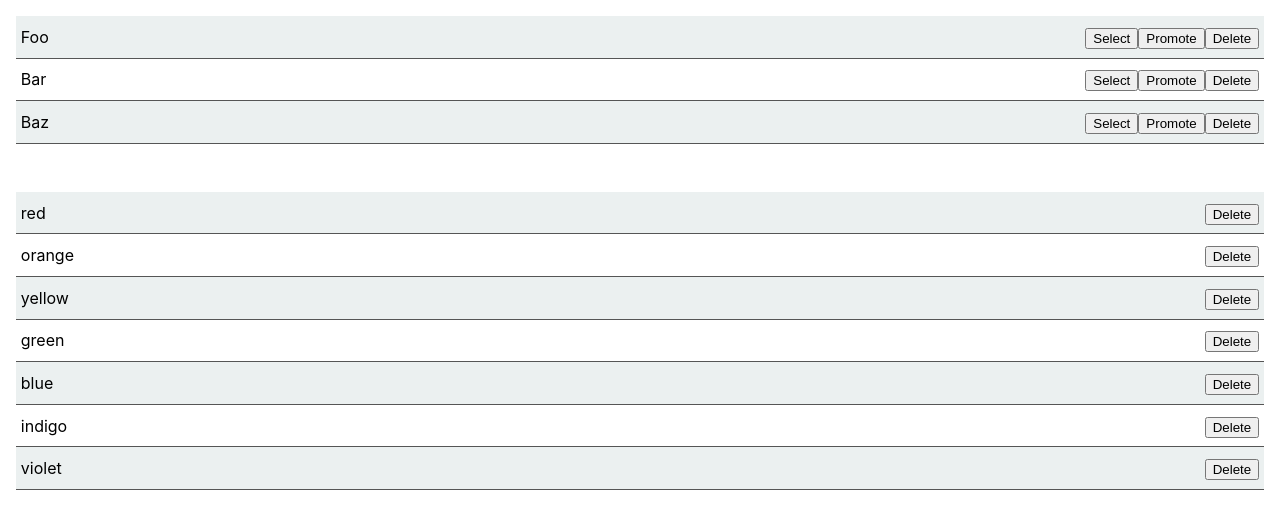
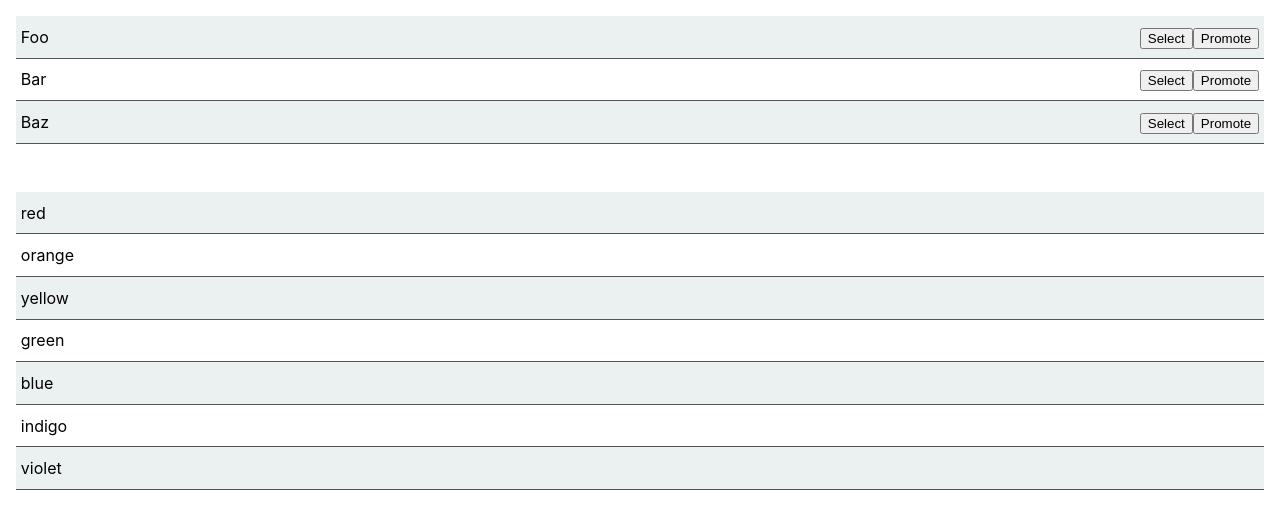
Before and after one commit to reergymerej/bad-parents, a React (Create React App) app: page / in a window 1280 px wide. Shown: the top 528 px of the page. Built offline with nearby package versions, Linux system fonts and the light colour scheme.

Commit message:
Move canDelete out of list
So easy here

```diff
--- a/src/App.js
+++ b/src/App.js
@@ -44,11 +44,6 @@ const List = (props) => {
             canPromote: props.canPromote,
             canSelect: props.canSelect,
           }}
-          canDelete={canDelete(
-            props.readOnly,
-            admin,
-            props.isColors
-          )}
           text={item.text}
         />
       ))}
@@ -96,7 +91,7 @@ const canPromote = (admin, promoter, pendingVerification) => {
 
 function App() {
   const user = {
-    admin: true,
+    admin: false,
     promoter: true,
     pendingVerification: false,
   }
@@ -111,6 +106,11 @@ function App() {
         items={items}
         user={user}
         canPromote={userCanPromote}
+        canDelete={canDelete(
+          false,
+          user.admin,
+          false
+        )}
       />
       <ReadOnlyList
         isColors
```
